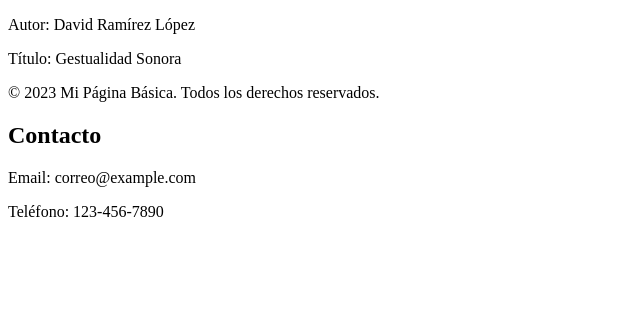
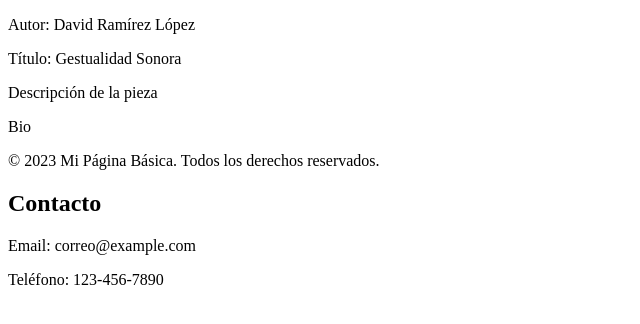
Before and after one commit to David270402/gestualidad2, a plain HTML site: page index.html in a window 1280 px wide. Shown: the whole page, without its empty margins (0-640 px from the left). Drawn offline with Linux system fonts and the light colour scheme.

Commit message:
cambio 4

```diff
--- a/index.html
+++ b/index.html
@@ -8,10 +8,11 @@
     <body>
         <p>Autor: David Ramírez López</p>
         <p>Título: Gestualidad Sonora</p>
+        <p>Descripción de la pieza</p>
+        <p>Bio</p>
         <p>&copy; 2023 Mi Página Básica. Todos los derechos reservados.</p>
         <h2>Contacto</h2>
         <p>Email: correo@example.com</p>
         <p>Teléfono: 123-456-7890</p>
-
     </body>
 </html>
```
